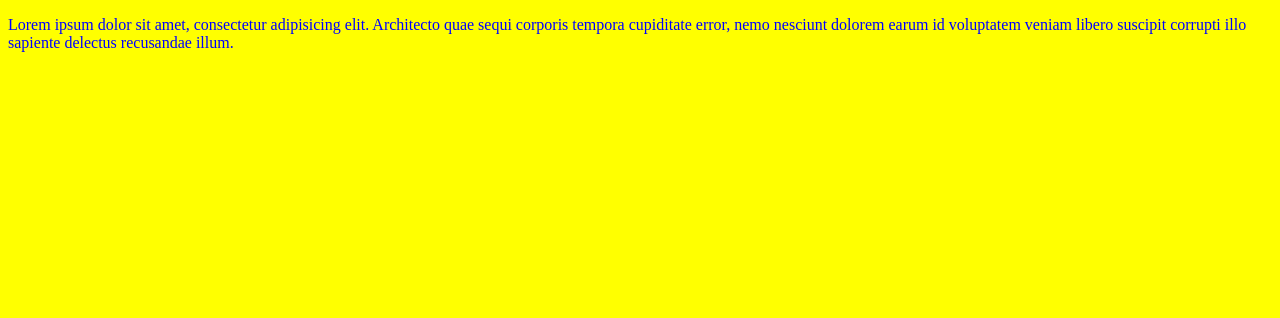
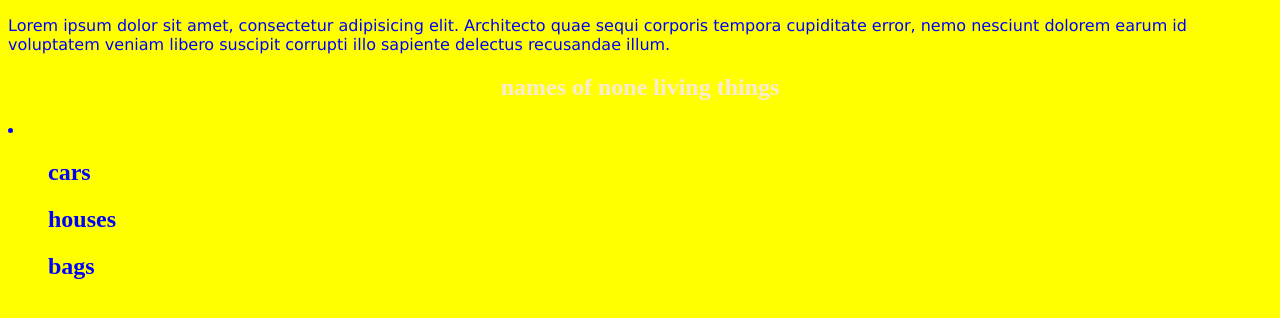
Before and after one commit to similoluwa22/simitest, a plain HTML site: page index.html in a window 1280 px wide. Drawn offline with Linux system fonts and the light colour scheme.

Commit message:
simitest

```diff
--- a/index.html
+++ b/index.html
@@ -11,6 +11,19 @@
          Architecto quae sequi corporis tempora cupiditate error, nemo nesciunt dolorem earum id voluptatem veniam libero suscipit corrupti illo sapiente delectus recusandae illum.
 
     </p>
+    <section>
+        <div>
+         <h1>names of none living things</h1>
+           <li>
+            <ol>
+                <h2>cars</h2>
+                <h2>houses</h2>
+                <h2>bags</h2>
+
+            </ol>
+           </li>
+        </div>
+    </section>
 
 </body>
 </html>
--- a/style.css
+++ b/style.css
@@ -1,5 +1,19 @@
 body{
     color: blue;
     background-color:yellow;
+}
 
+h1{
+    color: antiquewhite;
+    text-align: center;
 }
+p{
+    font-family: Verdana, Geneva, Tahoma, sans-serif;
+    font-size: medium;
+}
+/*header*/
+header{
+    background-color: bisque;
+    padding-top: 20px;
+    min-height: 50px;
+}
```
